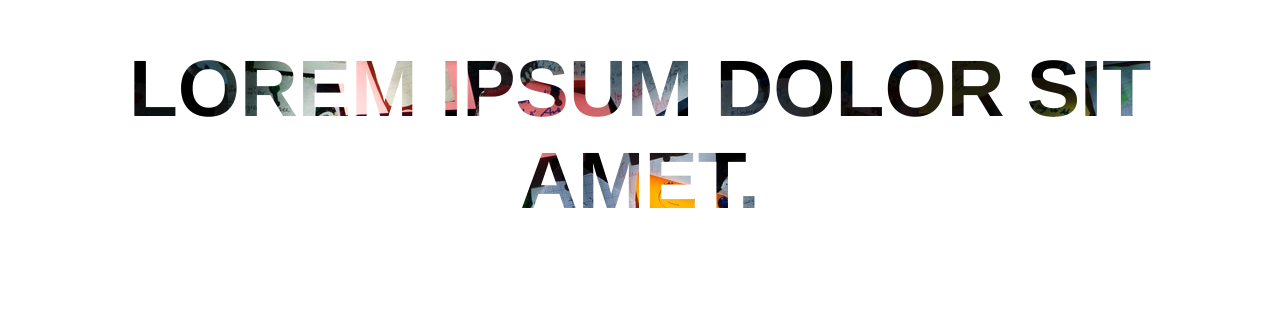
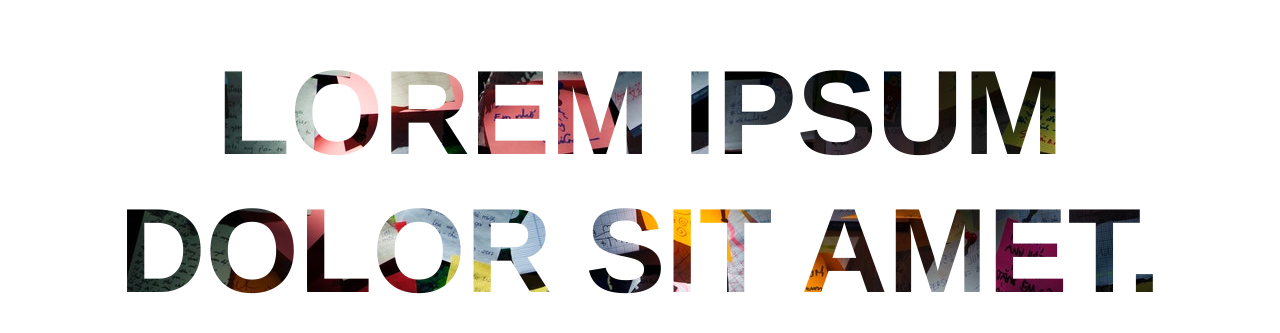
Before and after one commit to sfarid811/snippets-css, a plain HTML site: page index.html in a window 1280 px wide. Shown: the part 157-490 px from the top of the page. Drawn offline with Linux system fonts and the light colour scheme.

Commit message:
Update style.css

```diff
--- a/style.css
+++ b/style.css
@@ -10,7 +10,7 @@
     -webkit-background-clip: text;
     -webkit-text-fill-color: transparent;
     margin-top: 200px;
-    font-size: 80px;
+    font-size: 120px;
     text-align: center;
     font-weight: bold;
     text-transform: uppercase;
```
